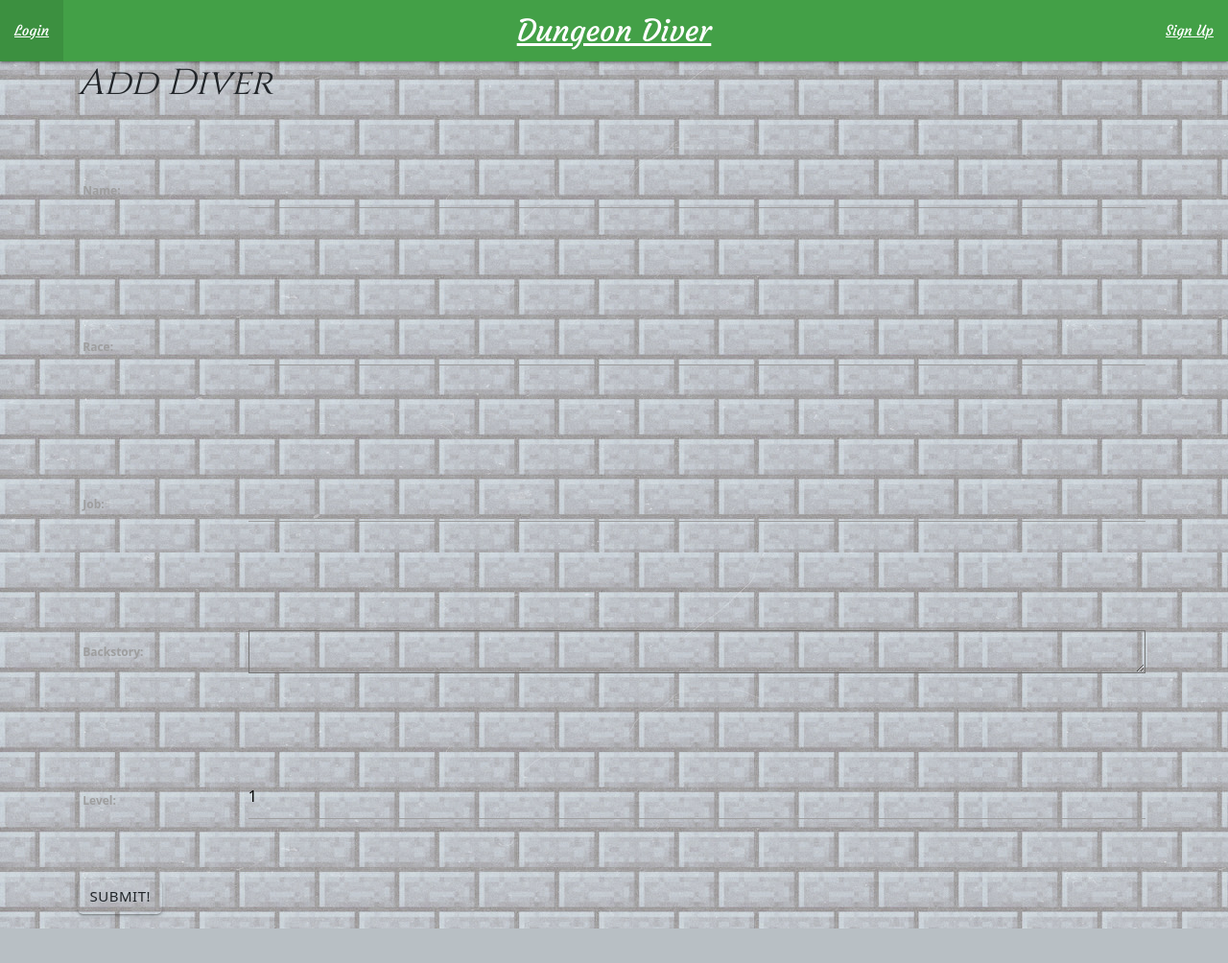
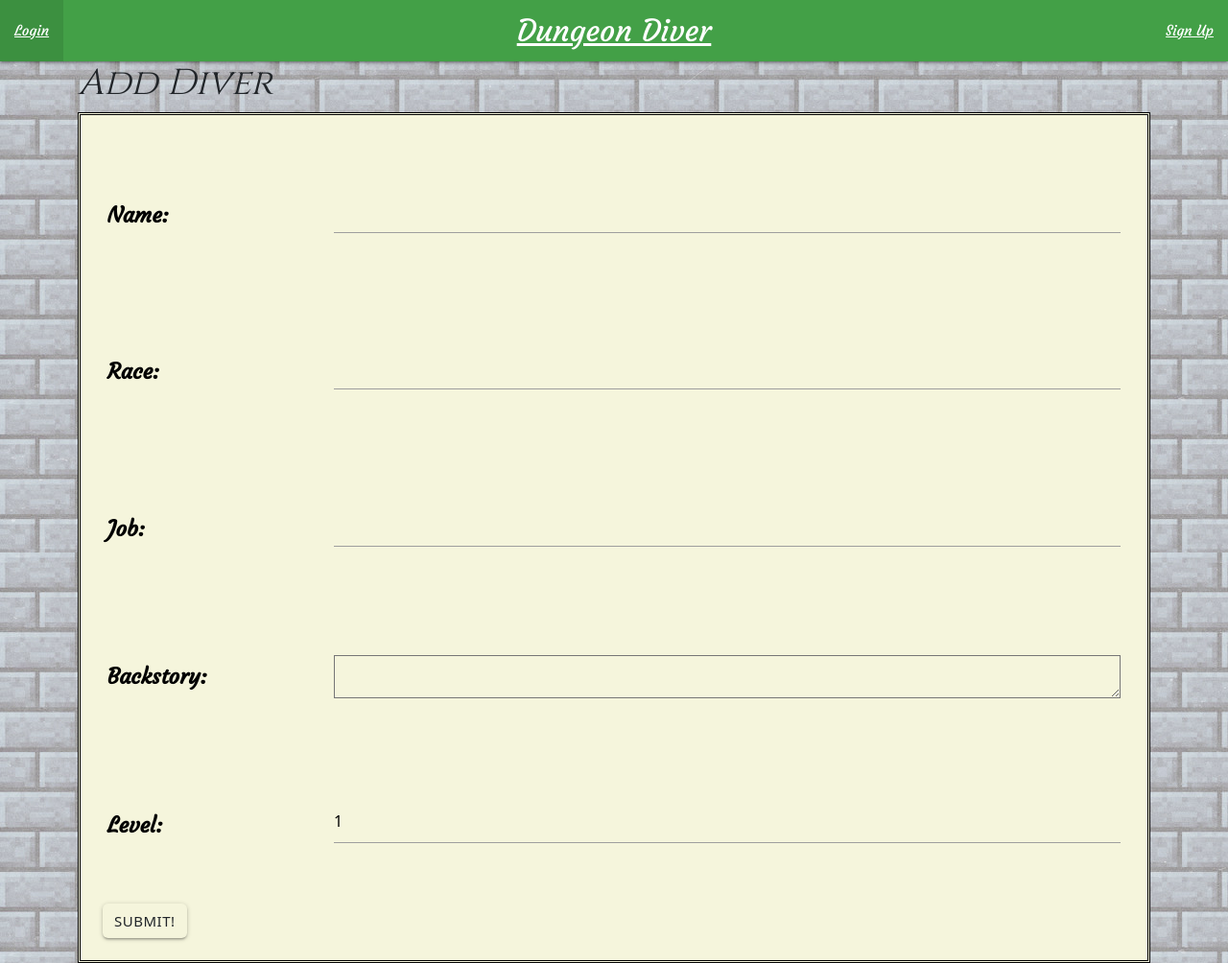
Before and after one commit to redroguea1/DungeonDiver, a Django app: page /divers/create/ in a window 1280 px wide. Shown: the whole page at 96% size. Before the commit the page ends 968 px from the top, so only its background shows below. Run offline with Django 4.2, Linux system fonts and the light colour scheme; some web fonts are replaced.

Commit message:
reviewing before final production push

```diff
--- a/main_app/forms.py
+++ b/main_app/forms.py
@@ -7,8 +7,3 @@ class ItemForm(ModelForm):
     class Meta:
         model = Item
         fields = ['name']
-
-# #     name_input = forms.CharField(max_length=100)
-
-# class ItemForm(forms.Form):
-#     name = forms.charField
--- a/main_app/static/main_app/style.css
+++ b/main_app/static/main_app/style.css
@@ -12,22 +12,48 @@ tbody.collection {
     overflow-y: auto;
 }
 
-h1 {
+
+p.description {
+    background-color: beige;
+    border: unset;
+    border-style: ridge;
+}
+
+h1, h4 {
     font-style: italic;
     font-family: 'Cinzel', cursive;
+}
+
+span.card-title {
+    font-family: 'MedievalSharp';
 }
 
 table {
     height: 100%;
 }
 
+label {
+    font-size: 1.5rem !important;
+    color: black !important;
+    font-family: 'Courgette';
+    /* background-color: #43a047; */
+    background-image: url(/main_app/static/img/chest.svg);
+}
+
+form {
+    background-color: beige;
+    margin: auto;
+    padding: 1.5rem;
+    border: black;
+    border-style: double;
+    font-color
+}
 .my-class{
     font-family: 'Tangerine';
 }
 
 td.my-class {
     font-family: 'MedievalSharp';
-    #font-size: xx-large;
 }
 
 div.nav-wrapper {
--- a/main_app/templates/divers/search.html
+++ b/main_app/templates/divers/search.html
@@ -5,7 +5,7 @@
 {% if item %}
     <h1 class="text content center card-panel blue">ITEM AQUIRED!</h1>
     <h3 class="blink">{{item.name}}</h3>
-    <p>{{item.description}}</p>
+    <p class="description">{{item.description}}</p>
 {% else %}
     <h1 class="text content center card-panel purple darken-1">No Item Found</h1>
 {% endif %}
```
Also changed, not shown: main_app/templates/divers/detail.html (+4 -3 lines), main_app/static/img/chest.svg (added).
